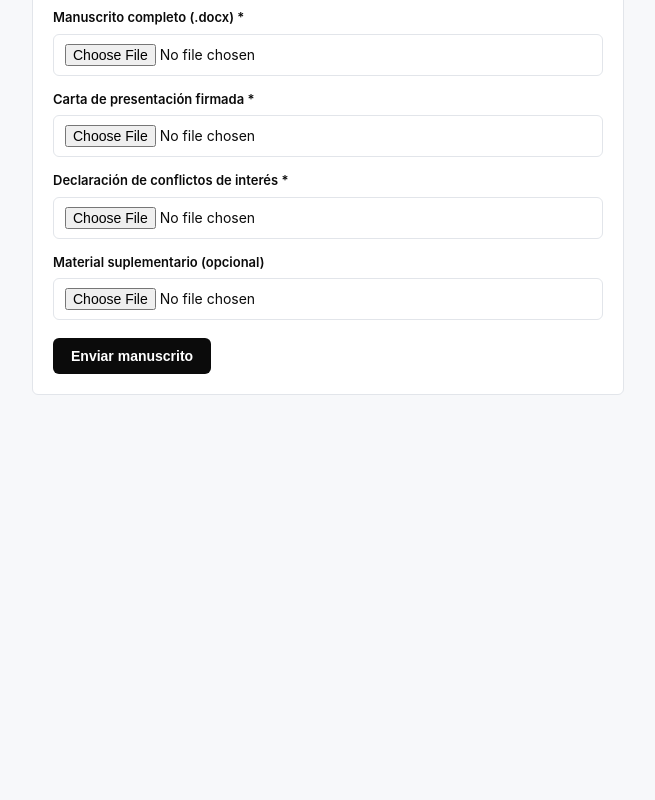
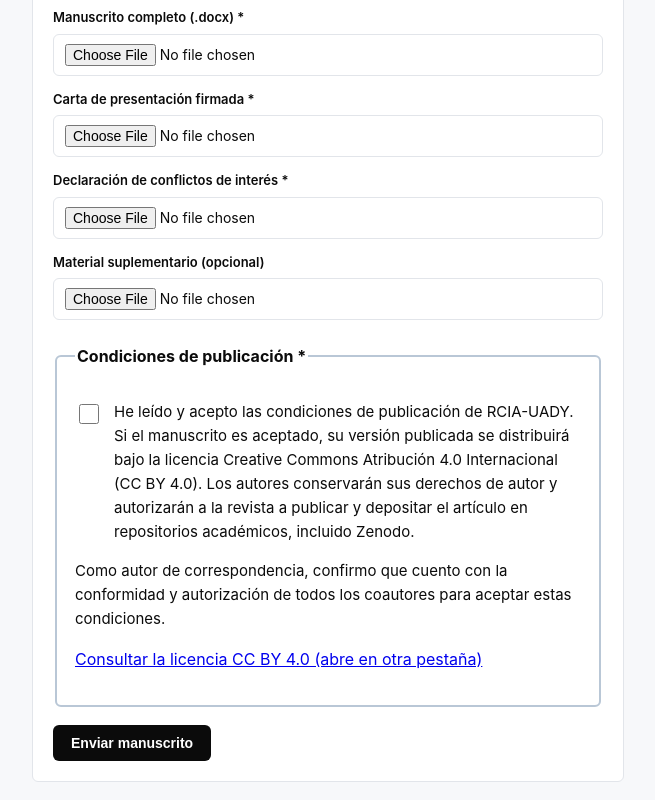
Before and after one commit to Revista-fiq/gestion-rcia, a website: page nuevo-manuscrito.html in a window 1280 px wide. Shown: the part 822-1622 px from the top of the page, without its empty margins (312-967 px from the left). Before the commit the page ends 1297 px from the top, so only its background shows below. Drawn offline with nearby package versions, Linux system fonts and the light colour scheme.

Commit message:
Exigir aceptación expresa de CC BY 4.0 y conformidad de coautores en nuevos envíos

```diff
--- a/nuevo-manuscrito.html
+++ b/nuevo-manuscrito.html
@@ -69,6 +69,16 @@
     <input type="file" id="archivo_suplementario">
     <div class="archivo-seleccionado oculto" id="sel-archivo_suplementario"></div>
 
+    <fieldset style="margin-top:24px;padding:18px;border:2px solid #b9c7d6;border-radius:6px;">
+      <legend><strong>Condiciones de publicación *</strong></legend>
+      <label for="acepta-licencia" style="display:flex;gap:12px;font-size:15px;line-height:1.6;font-weight:400;">
+        <input type="checkbox" id="acepta-licencia" required aria-describedby="conformidad-coautores" style="flex:0 0 auto;width:20px;height:20px;margin-top:4px;">
+        <span>He leído y acepto las condiciones de publicación de RCIA-UADY. Si el manuscrito es aceptado, su versión publicada se distribuirá bajo la licencia Creative Commons Atribución 4.0 Internacional (CC BY 4.0). Los autores conservarán sus derechos de autor y autorizarán a la revista a publicar y depositar el artículo en repositorios académicos, incluido Zenodo.</span>
+      </label>
+      <p id="conformidad-coautores" style="font-size:15px;line-height:1.6;">Como autor de correspondencia, confirmo que cuento con la conformidad y autorización de todos los coautores para aceptar estas condiciones.</p>
+      <p><a href="https://creativecommons.org/licenses/by/4.0/deed.es" target="_blank" rel="noopener noreferrer">Consultar la licencia CC BY 4.0 (abre en otra pestaña)</a></p>
+    </fieldset>
+
     <button id="btn-enviar">Enviar manuscrito</button>
   </div>
 </div>
@@ -76,6 +86,6 @@
 <script src="https://cdn.jsdelivr.net/npm/@supabase/supabase-js@2"></script>
 <script src="js/supabase-client.js"></script>
 <script src="js/auth.js"></script>
-<script src="js/submit.js"></script>
+<script src="js/submit.js?v=20261016-cc"></script>
 </body>
 </html>
```
